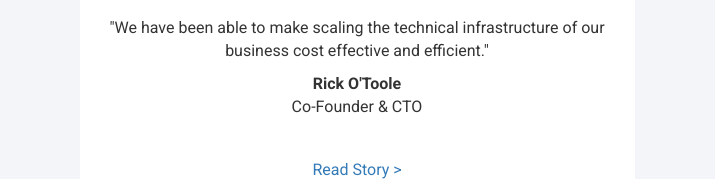
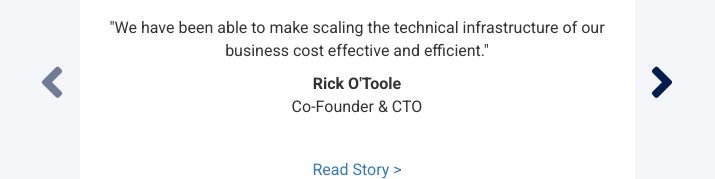
Before and after one commit to antoniaparini/html-css-digitalocean, a plain HTML site: page index.html in a window 1280 px wide. Shown: the part 3235-3414 px from the top of the page, 283-998 px from the left. Drawn offline with nearby package versions, Linux system fonts and the light colour scheme.

Commit message:
Prj - Digital Ocean - Arrow Slider

```diff
--- a/css/style.css
+++ b/css/style.css
@@ -339,3 +339,23 @@ background: #f3f5f9;
 .a-devteams-pad {
   padding-bottom: 15%;
 }
+
+.arrow-sx {
+  display: block;
+  position: absolute;
+  left: -40px;
+  top: 50%;
+  transform: translateY(-50%);
+  color: #6f7b97;
+  font-size: 50px;
+}
+
+.arrow-dx {
+  display: block;
+  position: absolute;
+  right: -40px;
+  top: 50%;
+  transform: translateY(-50%);
+  color: #031c4e;
+  font-size: 50px;
+}
--- a/index.html
+++ b/index.html
@@ -405,11 +405,17 @@
                      <p>"We have been able to make scaling the technical infrastructure of our business cost effective and efficient."</p>
                      <p class="p-devteams-pad"><strong>Rick O'Toole</strong><br />Co-Founder & CTO </p>
                      <a class="a-small a-devteams-pad" href="#">Read Story > </a>
-                    <div class="nav-bullet blu text-center">
-                      <i class="fas fa-circle"></i>
-                      <i class="fas fa-circle"></i>
-                      <i class="fas fa-circle"></i>
-                    </div>
+                     <div class="arrow-sx">
+                        <i class="fas fa-angle-left"></i>
+                      </div>
+                      <div class="arrow-dx">
+                        <i class="fas fa-angle-right"></i>
+                      </div>
+            <div class="nav-bullet blu text-center">
+              <i class="fas fa-circle"></i>
+              <i class="fas fa-circle"></i>
+              <i class="fas fa-circle"></i>
+            </div>
                   </div>
                 </div>
               </div>
```
